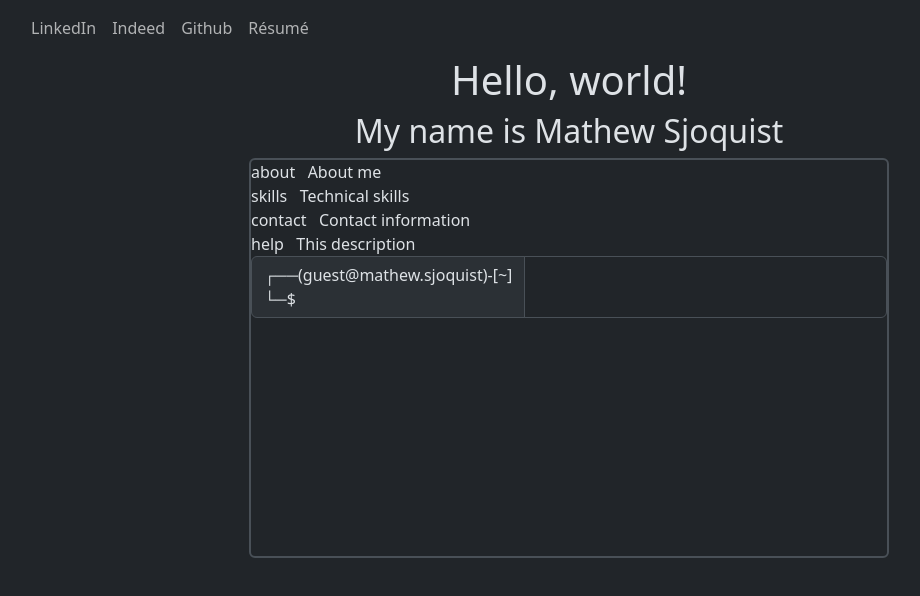
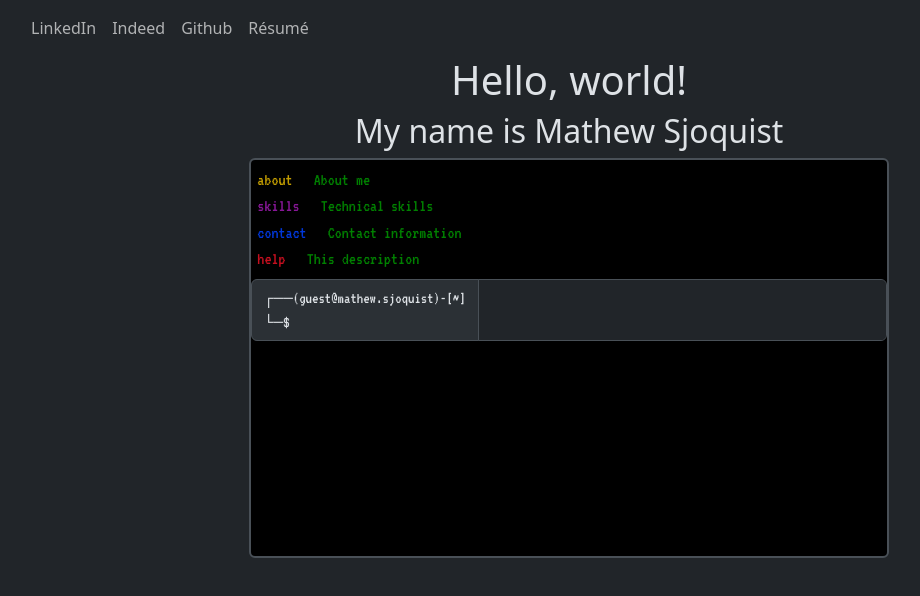
Before and after one commit to seatwiggy/seatwiggy.github.io, a plain HTML site: page index.html in a window 1280 px wide. Shown: the whole page, without its empty margins (71-991 px from the left). Drawn offline with nearby package versions, Linux system fonts and the light colour scheme.

Commit message:
small styling changes

```diff
--- a/index.html
+++ b/index.html
@@ -9,6 +9,12 @@
         href="https://upload.wikimedia.org/wikipedia/commons/1/1f/Bash_Logo_Favicon_Colored.svg">
     <link href="https://cdn.jsdelivr.net/npm/bootstrap@5.3.3/dist/css/bootstrap.min.css" rel="stylesheet"
         integrity="sha384-QWTKZyjpPEjISv5WaRU9OFeRpok6YctnYmDr5pNlyT2bRjXh0JMhjY6hW+ALEwIH" crossorigin="anonymous" />
+
+    <!-- Font -->
+    <link rel="preconnect" href="https://fonts.googleapis.com">
+    <link rel="preconnect" href="https://fonts.gstatic.com" crossorigin>
+    <link href="https://fonts.googleapis.com/css2?family=VT323&display=swap" rel="stylesheet">
+
     <script defer src="https://cdn.jsdelivr.net/npm/bootstrap@5.3.3/dist/js/bootstrap.min.js"
         integrity="sha384-0pUGZvbkm6XF6gxjEnlmuGrJXVbNuzT9qBBavbLwCsOGabYfZo0T0to5eqruptLy"
         crossorigin="anonymous"></script>
@@ -44,10 +50,10 @@
     <div class="d-flex justify-content-center">
         <div class="border border-2 rounded overflow-y-scroll" id="console">
             <div id="output">
-                about &nbsp; About me<br />
-                skills &nbsp; Technical skills<br />
-                contact &nbsp; Contact information<br />
-                help &nbsp; This description
+                <span id="about">about</span> &nbsp; About me<br />
+                <span id="skills">skills</span> &nbsp; Technical skills<br />
+                <span id="contact">contact</span> &nbsp; Contact information<br />
+                <span id="help">help</span> &nbsp; This description
             </div>
             <div class="input-group">
                 <span class="input-group-text text-start">
--- a/styles/style.css
+++ b/styles/style.css
@@ -1,4 +1,31 @@
 #console {
-    width: 50vw;
-    height: 50vh;
+	width: 50vw;
+	height: 50vh;
+	background-color: black;
+	color: green;
+	font-family: "VT323", monospace;
+	font-weight: 400;
+	font-style: normal;
+	font-size: 1.1em;
 }
+
+/* can change these to other colors you prefer */
+#output {
+	padding: 1%;
+}
+
+#skills {
+	color: #881798;
+}
+
+#about {
+	color: #c19c00;
+}
+
+#contact {
+	color: #0037da;
+}
+
+#help {
+	color: #c50f1f;
+}
```
